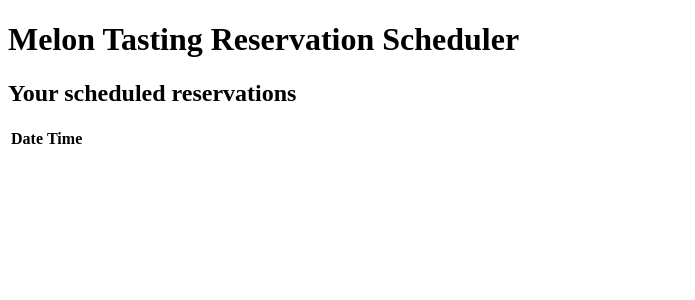
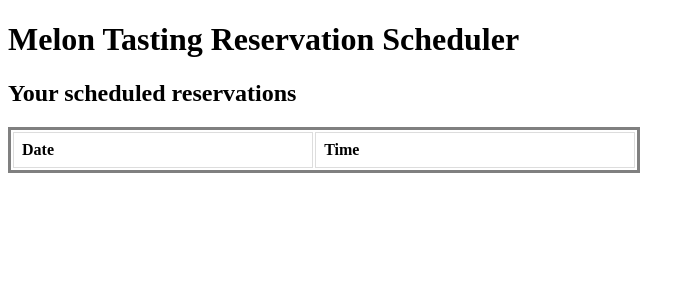
Before and after one commit to bhawnam/take-home-challenge-melon-tasting, a Flask app: page /user-reservations in a window 1280 px wide. Shown: the top 300 px of the page, without its empty margins (0-695 px from the left). Run offline with Flask 2, Linux system fonts and the light colour scheme; the visitor is signed in with stand-in values (Sample User, id 1); data comes from the database, SQL or seed files in the repository; data that the repository does not hold is empty.

Commit message:
Added a css styles file to include styling for table and flash messages. Linked it in the base.html template.

```diff
--- /dev/null
+++ b/static/css/styles.css
@@ -0,0 +1,18 @@
+table {
+    width: 50%;
+    border: 3px solid gray;
+    }
+
+    td, th {
+    border: 1px solid #dddddd;
+    text-align: left;
+    padding: 8px;
+    }
+
+    tr:nth-child(even) {
+    background-color: #dddddd;
+}
+
+p.flash-msg {
+    color: blue;
+}
--- a/templates/base.html
+++ b/templates/base.html
@@ -3,6 +3,7 @@
   <head>
     <meta charset="utf-8">
     <meta name="viewport" content="width=device-width">
+    <link rel="stylesheet" type="text/css" href="static/css/styles.css">
     <title>
       {% block title %}{% endblock %}
     </title>
```
